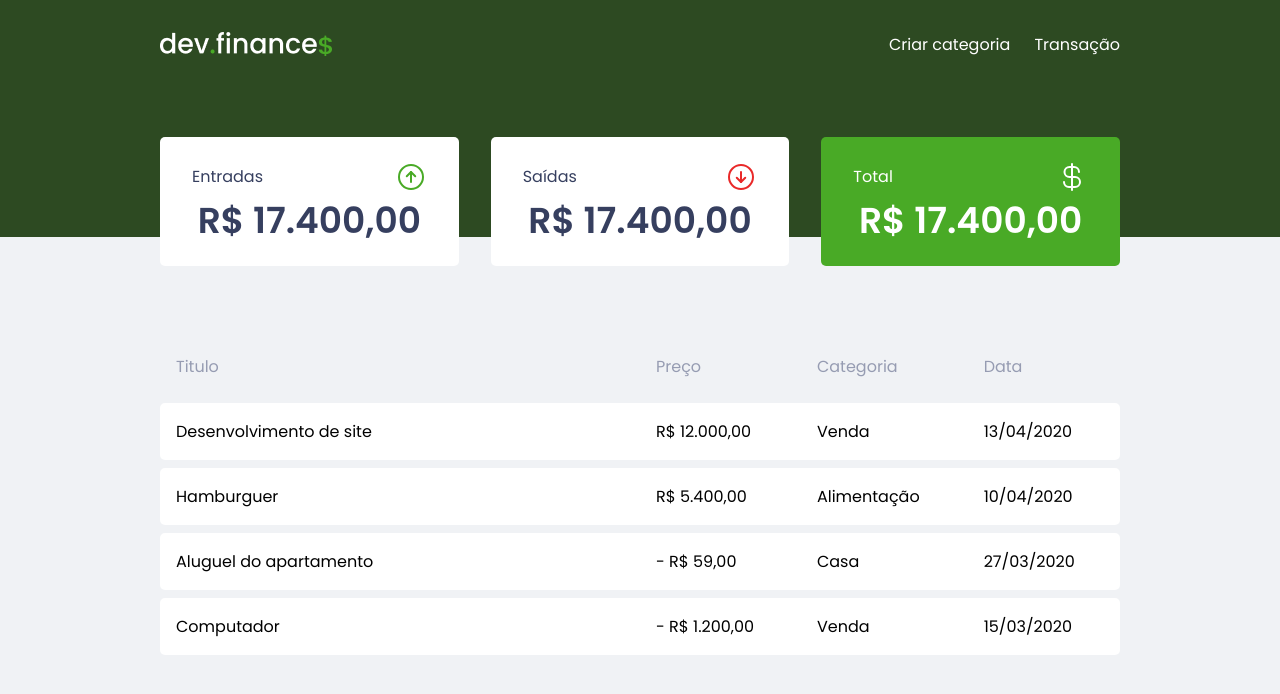
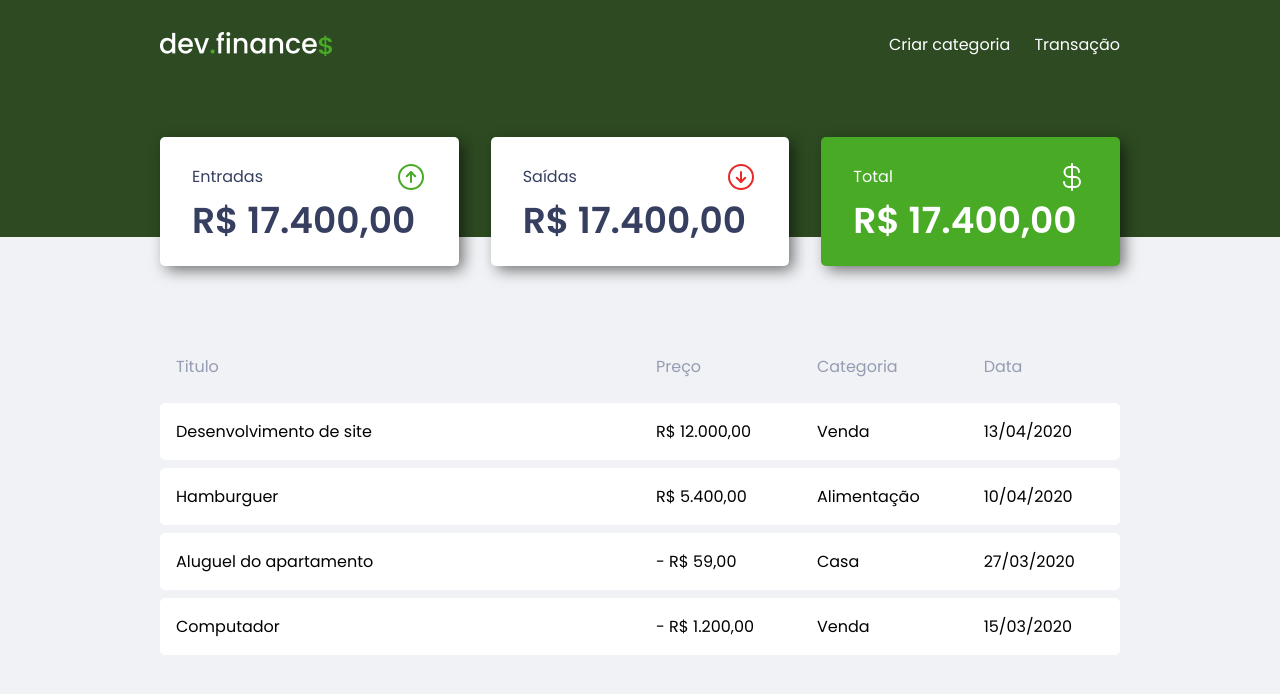
Before and after one commit to GustavoSilv4/Dev-Finances, a React (Vite) app: page / in a window 1280 px wide. Shown: the top 694 px of the page. Built offline with nearby package versions, Linux system fonts and the light colour scheme.

Commit message:
refactor: changed component buttom to anchor and added box shadow

```diff
--- a/src/components/Card/styles.ts
+++ b/src/components/Card/styles.ts
@@ -4,24 +4,16 @@ interface TypeProps {
   typeCard: 'entrada' | 'saida' | 'total'
 }
 
-export const Container = styled.button<TypeProps>`
+export const Container = styled.a<TypeProps>`
   width: 22rem;
   max-height: 8.5rem;
   padding: 1.5rem 2rem 1.125rem;
-  position: relative;
-  top: 0;
 
-  cursor: pointer;
   border: none;
   border-radius: 5px;
+  box-shadow: 5px 5px 15px -1px rgba(0, 0, 0, 0.55);
 
   background-color: ${(props) => (props.typeCard === 'total' ? props.theme.green : '#FFFFFF')};
-
-  transition: top 0.2s;
-
-  &:hover {
-    top: -5px;
-  }
 
   span {
     color: ${(props) => (props.typeCard === 'total' ? '#FFFFFF' : props.theme.title)};
```
